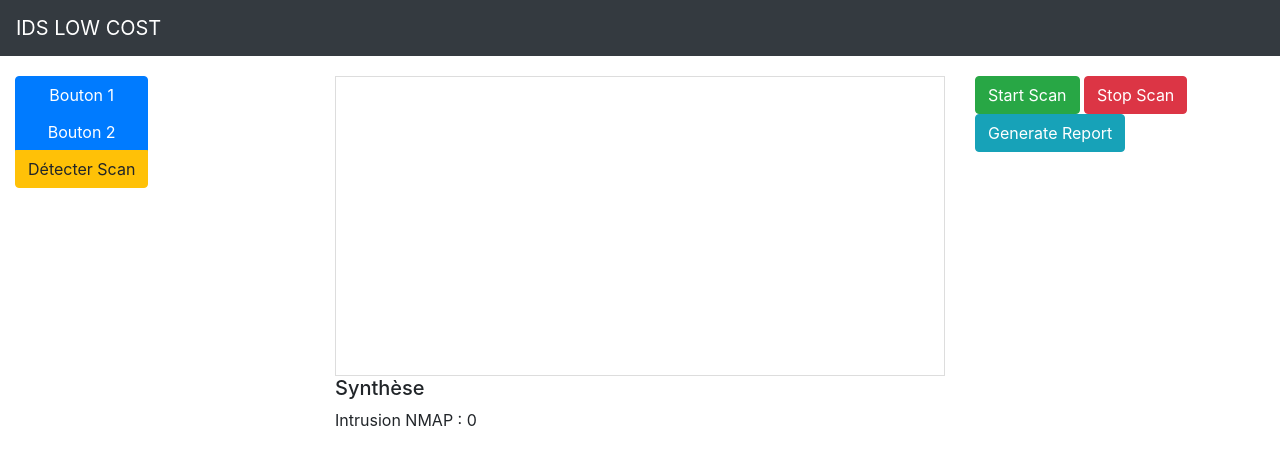
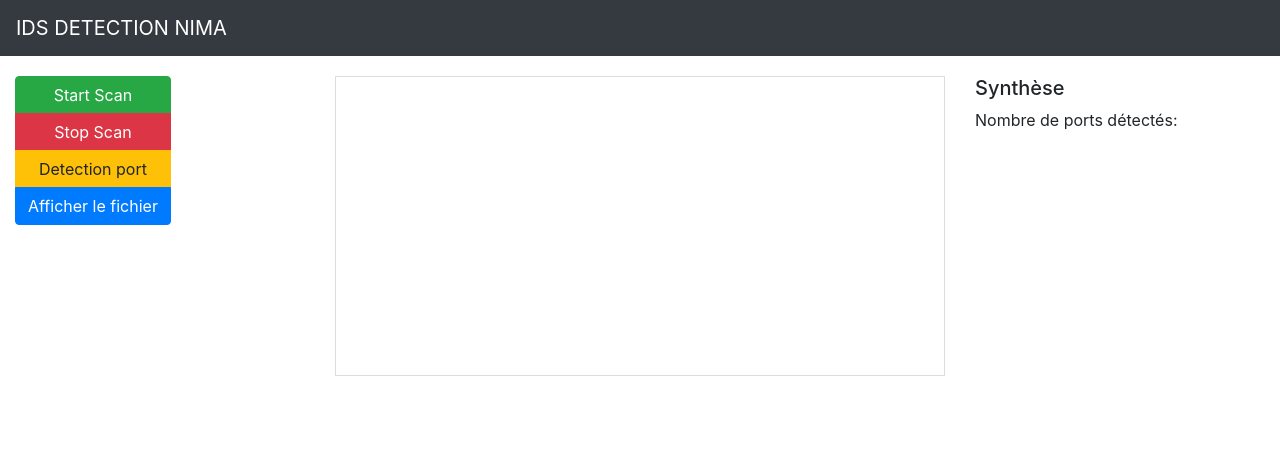
Before and after one commit to zgabi10103710/IDS-Projet, a Flask app: page / in a window 1280 px wide. Shown: the top 465 px of the page. Run offline with Flask 3, Linux system fonts and the light colour scheme; some libraries are stand-ins or nearby versions.

Commit message:
Detection NMAP OK

```diff
--- a/Script/flaskProject/app.py
+++ b/Script/flaskProject/app.py
@@ -10,6 +10,7 @@
 scapy_scan_resultats = []
 nombre_ports_detectes = 0
 scapy_scan_en_cours = False
+detection_ports_active = False
 
 def sauvegarder_resultats_scan(resultats):
     with open(CHEMIN_FICHIER_SAUVEGARDE, 'a') as fichier:
@@ -20,7 +21,7 @@
 def detecter_scan_ports(packets):
     global nombre_ports_detectes
     for packet in packets:
-        if IP in packet and TCP in packet:
+        if IP in packet and TCP in packet and detection_ports_active:
             ip_src, tcp_dport = packet[IP].src, packet[TCP].dport
             if tcp_dport == 21:
                 nombre_ports_detectes += 1
@@ -42,30 +43,33 @@
             detecter_scan_ports(scapy_scan_resultats)
         time.sleep(1)
 
-
-## ---------------
-    # ROUTE
-## ---------------
-
 @app.route('/')
 def accueil():
     return render_template('accueil.html')
 
 @app.route('/start_scan')
 def demarrer_scan():
-    global scapy_scan_en_cours
+    global scapy_scan_en_cours, detection_ports_active
     if not scapy_scan_en_cours:
         scapy_scan_en_cours = True
+        detection_ports_active = True  # Activer la détection lors du démarrage du scan
         threading.Thread(target=scanner_scapy).start()
         threading.Thread(target=demarrer_detection_scan).start()
     return "Scan démarré avec succès"
 
 @app.route('/stop_scan')
 def arreter_scan():
-    global scapy_scan_en_cours, scapy_scan_resultats
+    global scapy_scan_en_cours, scapy_scan_resultats, detection_ports_active
     scapy_scan_en_cours = False
     scapy_scan_resultats = []
+    detection_ports_active = False  # Désactiver la détection lors de l'arrêt du scan
     return "Scan arrêté avec succès"
+
+@app.route('/toggle_detection_ports')
+def basculer_detection_ports():
+    global detection_ports_active
+    detection_ports_active = not detection_ports_active
+    return f"La détection des ports est maintenant {'activée' if detection_ports_active else 'désactivée'}."
 
 @app.route('/get_scan_results')
 def obtenir_resultats_scan():
--- a/Script/flaskProject/templates/accueil.html
+++ b/Script/flaskProject/templates/accueil.html
@@ -16,43 +16,36 @@
             border: 1px solid #ddd;
             padding: 20px;
             min-height: 300px;
-            overflow-y: scroll; /* Permet le défilement vertical si nécessaire */
-            max-height: 400px;  /* Limite la hauteur pour éviter un cadre trop grand */
+            overflow-y: scroll;
+            max-height: 400px;
         }
     </style>
 </head>
 <body>
     <nav class="navbar navbar-expand-lg navbar-dark bg-dark fixed-top">
-        <a class="navbar-brand" href="#">IDS LOW COST</a>
+        <a class="navbar-brand" href="#">IDS DETECTION NIMA </a>
     </nav>
 
     <div class="container-fluid">
         <div class="row">
             <div class="col-md-3">
                 <div class="btn-group-vertical">
-                    <button type="button" class="btn btn-primary">Bouton 1</button>
-                    <button type="button" class="btn btn-primary">Bouton 2</button>
-                    <!-- Ajoutez autant de boutons que nécessaire -->
-                    <a href="{{ url_for('detecter_scan') }}" class="btn btn-warning">Détecter Scan</a>
+                    <button id="startScanBtn" type="button" class="btn btn-success">Start Scan</button>
+                    <button id="stopScanBtn" type="button" class="btn btn-danger">Stop Scan</button>
+                    <button id="toggleDetectionBtn" type="button" class="btn btn-warning">Detection port</button>
+                    <a href="{{ url_for('afficher_fichier') }}" class="btn btn-primary">Afficher le fichier</a>
                 </div>
             </div>
 
             <div class="col-md-6">
                 <div id="scan-frame">
                     <!-- Le cadre pour afficher le scan Scapy en temps réel -->
-                    <!-- Vous pouvez ajouter du contenu dynamique ici avec JavaScript -->
-                </div>
-                <!-- Nouvelle div pour afficher la synthèse -->
-                <div id="synthese">
-                    <h5>Synthèse</h5>
-                    <p id="nombrePortsDetectes">Intrusion NMAP : <span id="nombrePorts">0</span></p>
                 </div>
             </div>
 
             <div class="col-md-3">
-                <button id="startScanBtn" type="button" class="btn btn-success">Start Scan</button>
-                <button id="stopScanBtn" type="button" class="btn btn-danger">Stop Scan</button>
-                <button type="button" class="btn btn-info">Generate Report</button>
+                <h5>Synthèse</h5>
+                <p>Nombre de ports détectés: <span id="nombre-ports"></span></p>
             </div>
         </div>
     </div>
@@ -66,8 +59,7 @@
             // Action du bouton "Start Scan"
             $("#startScanBtn").click(function() {
                 $.get("/start_scan", function(data) {
-                    alert(data); // Vous pouvez gérer la réponse de la route ici
-                    // Ajoutez ici du code pour démarrer la mise à jour des résultats du scan
+                    alert(data);
                     mettreAJourResultatsScan();
                 });
             });
@@ -75,32 +67,26 @@
             // Action du bouton "Stop Scan"
             $("#stopScanBtn").click(function() {
                 $.get("/stop_scan", function(data) {
-                    alert(data); // Vous pouvez gérer la réponse de la route ici
+                    alert(data);
                 });
             });
 
-            // Action du bouton "Détecter Scan"
-            $("#detectScanBtn").click(function() {
-                $.get("/detect_scan", function(data) {
-                    alert(data); // Vous pouvez gérer la réponse de la route ici
+            // Action du bouton "Toggle Detection"
+            $("#toggleDetectionBtn").click(function() {
+                $.get("/toggle_detection_ports", function(data) {
+                    alert(data);
                 });
             });
 
-            // Fonction pour mettre à jour les résultats du scan
             function mettreAJourResultatsScan() {
                 setInterval(function() {
-                    // Récupérer les résultats du scan via AJAX
                     $.get("/get_scan_results", function(data) {
-                        // Mettre à jour la boîte du milieu avec les résultats
                         $("#scan-frame").html(data.resultats.join('<br>'));
-
-                        // Récupérer le nombre de ports détectés
-                        $.get("/get_nombre_ports_detectes", function(data) {
-                            // Mettre à jour la synthèse avec le nombre de ports détectés
-                            $("#nombrePorts").text(data.nombre_ports_detectes);
-                        });
                     });
-                }, 10000);  // Mettre à jour toutes les 10000 millisecondes (10 secondes)
+                    $.get("/get_nombre_ports_detectes", function(data) {
+                        $("#nombre-ports").text(data.nombre_ports_detectes);
+                    });
+                }, 10000);
             }
         });
     </script>
```
